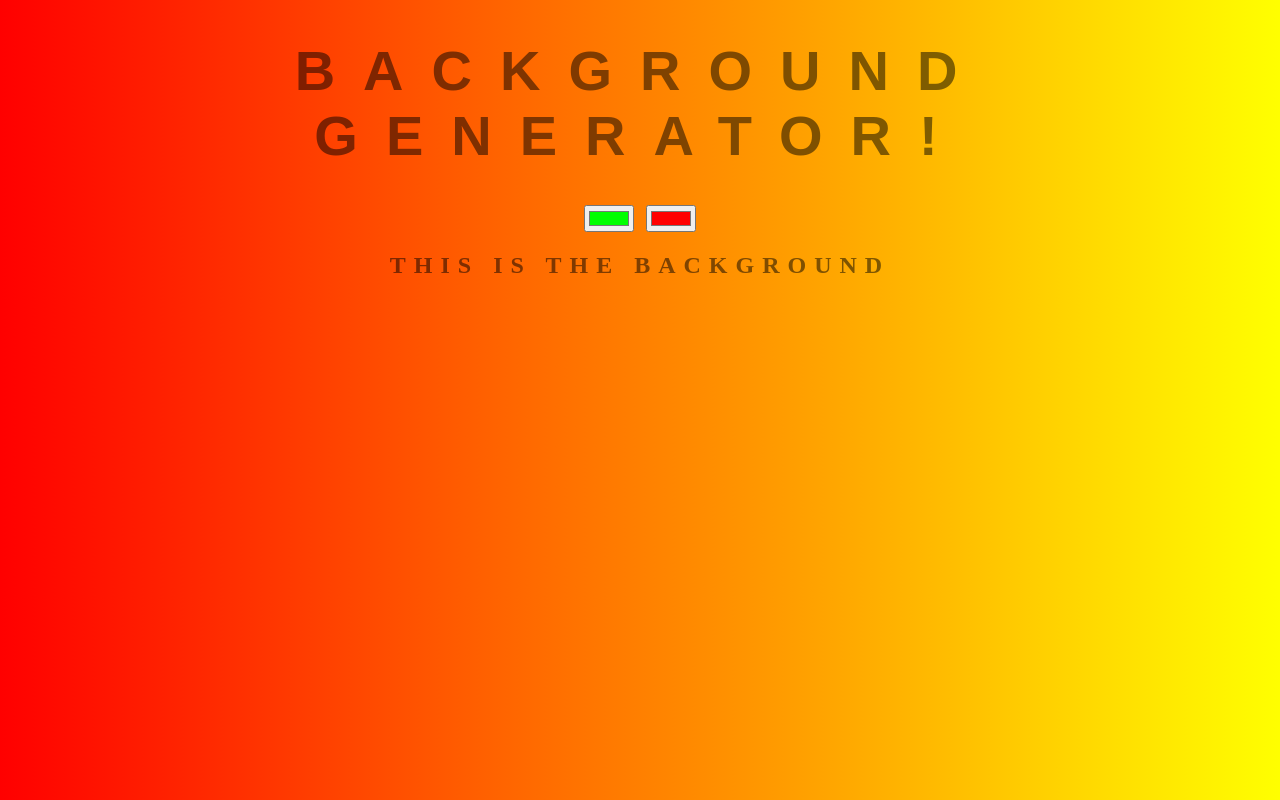
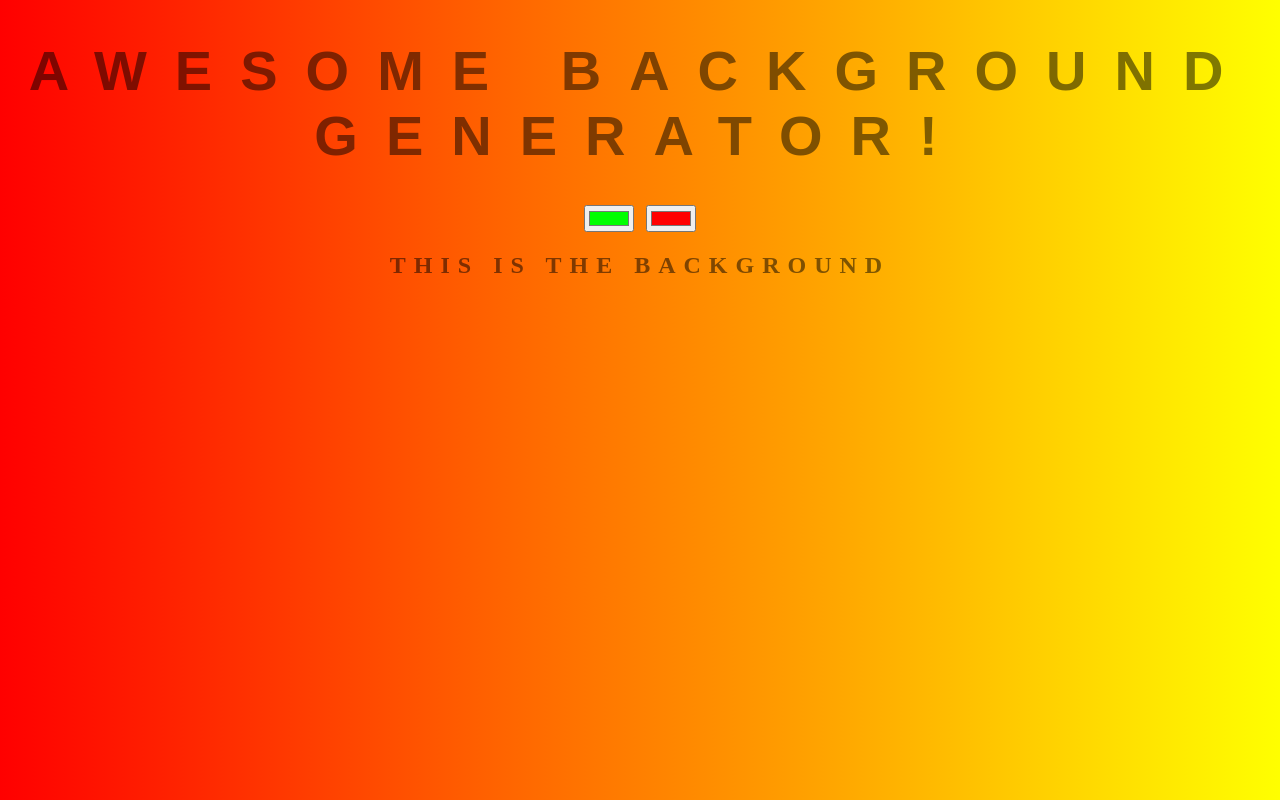
Before and after one commit to Vishal-sarkar/background-generator, a plain HTML site: page index.html in a window 1280 px wide. Drawn offline with Linux system fonts and the light colour scheme.

Commit message:
changing text

```diff
--- a/index.html
+++ b/index.html
@@ -6,7 +6,7 @@
 </head>
 <body id="gradient">
 
-	<h1>Background Generator!</h1>
+	<h1>Awesome Background Generator!</h1>
 
 	<input class="color1" type="color" name="color1" value="#00ff00">
 	<input class="color2" type="color" name="color2" value="#ff0000">
```
